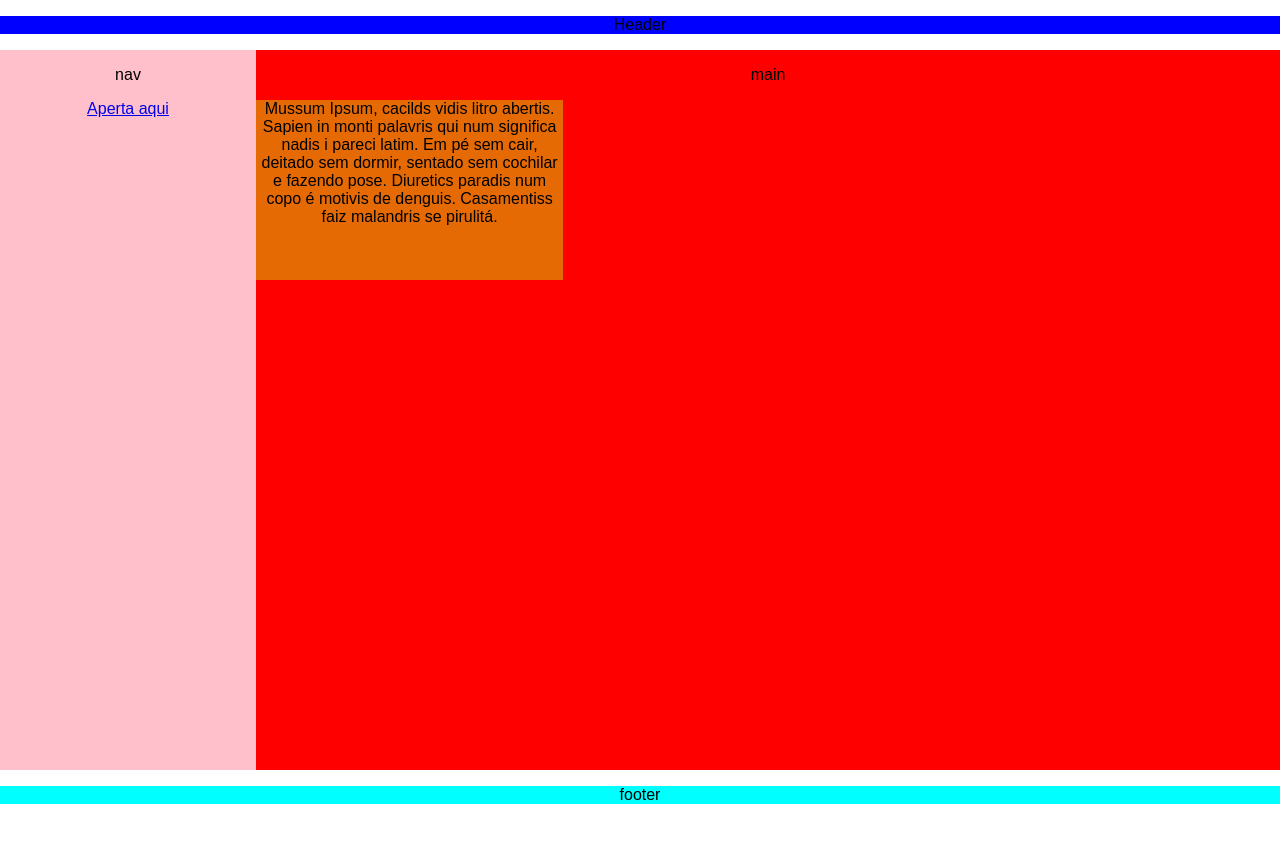
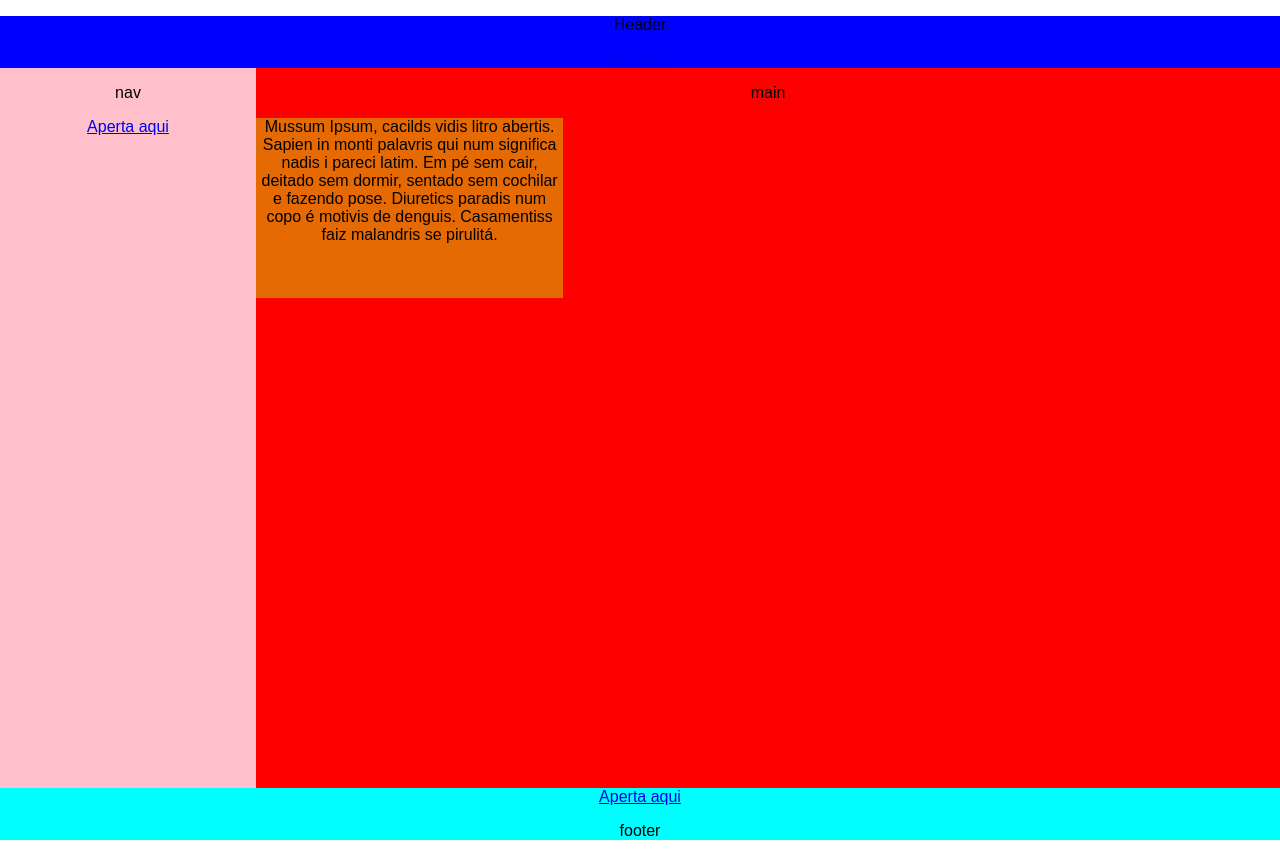
Before and after one commit to IsaacSales15/HTML-CSS, a plain HTML site: page ATIVIDADE_CSS/atvcss.html in a window 1280 px wide. Before the commit the page ends 820 px from the top, so only its background shows below. Drawn offline with Linux system fonts and the light colour scheme.

Commit message:
Update atvcss.html

```diff
--- a/ATIVIDADE_CSS/atvcss.html
+++ b/ATIVIDADE_CSS/atvcss.html
@@ -10,6 +10,7 @@
 <body>
     <header>
         <p>Header</p>
+        <a href="atvWendel.html" class="color">KKKKKK</a>
     </header>
     <main>
         <p>main</p>
@@ -20,6 +21,7 @@
         <a href="atvWendel.html">Aperta aqui</a><br>
     </nav>
     <footer>
+        <a href="atvWendel.html">Aperta aqui</a><br>
         <p>footer</p>
     </footer>
 </body>
```
